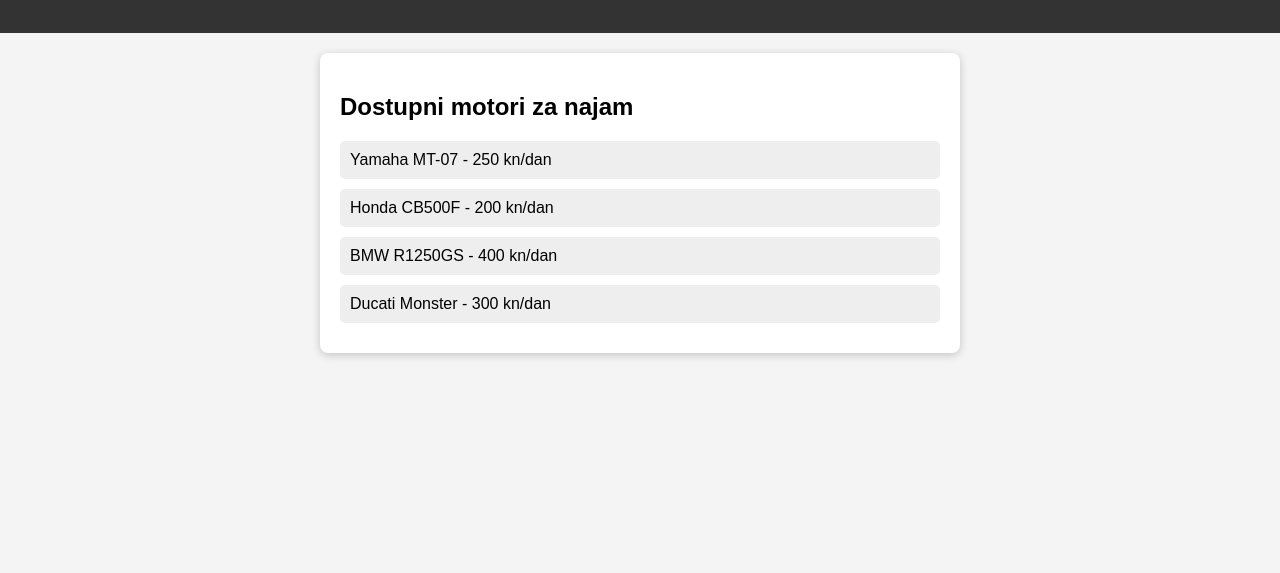
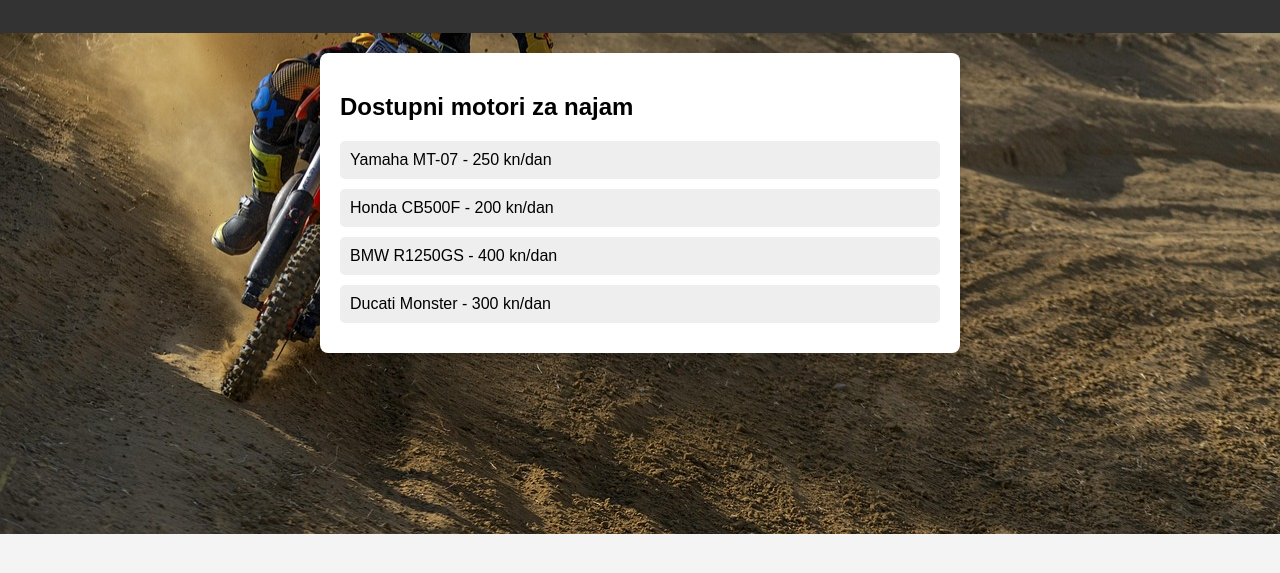
Before and after one commit to ZoraMendes/ZAVRSNIPROJEKT, a plain HTML site: page rent.html in a window 1280 px wide. Shown: the part 159-732 px from the top of the page. Drawn offline with Linux system fonts and the light colour scheme.

Commit message:
pozadina

```diff
--- a/rent.html
+++ b/rent.html
@@ -20,14 +20,14 @@
         <h1>Rent a Motorcycle</h1>
         <p>Izaberi i rezerviraj svoj motor već danas!</p>
     </header>
-
+<main>
     <section class="motor-list">
         <h2>Dostupni motori za najam</h2>
         <div id="motor-list">
             <!-- Popis motora će biti dodan putem JS-a -->
         </div>
     </section>
-
+</main>
     <script src="script.js"></script>
 </body>
 </html>
--- a/style.css
+++ b/style.css
@@ -3,7 +3,16 @@
     margin: 0;
     padding: 0;
     background-color: #f4f4f4;
+    background-image: url('pozadina.jpg');
+    background-size: cover; /* Ili contain, zavisno od efekta koji želite */
+    background-repeat: no-repeat; /* Sprečava ponavljanje slike */
+    background-position: center; /* Pozicionira sliku u centru */
 }
+
+main{
+
+
+    }
 
 header {
     background-color: #333;
```
Also changed, not shown: pozadina.jpg (added).
